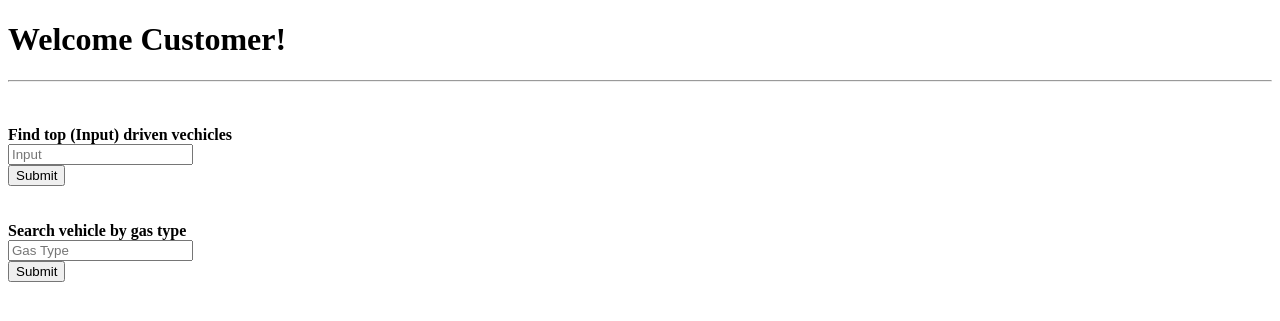
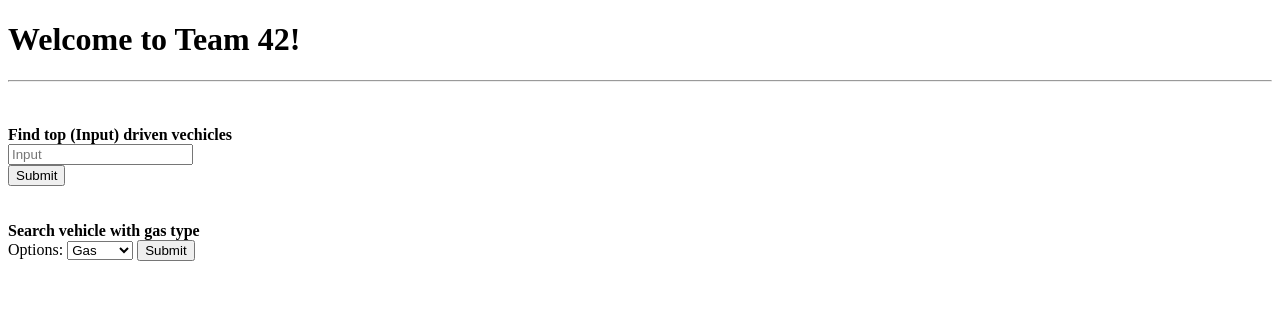
Before and after one commit to clarissaudrey/car-database, a PHP site: page /customer.php in a window 1280 px wide. Shown: the top 321 px of the page. Run offline with PHP 8.4, Linux system fonts and the light colour scheme.

Commit message:
Update customer.php

```diff
--- a/versionMasa/customer.php
+++ b/versionMasa/customer.php
@@ -8,22 +8,27 @@
 	<title></title>
 </head>
 <body>
-	<h1>  Welcome Customer! </h1>
+	<h1> Welcome to Team 42! </h1>
 
 	<hr>
 
 <br> 	</br>
 <b> Find top (Input) driven vechicles</b>
-<form action="topDriven(Extra).php" method="GET">
-	<input type="number" name="field" placeholder="Input"><br>
-	<input type="submit" name="submit">
+<form action="topDriven(Extra).php" method="POST">
+	<input type="number" name="field" placeholder="Input">
+	<br>
+	<button type="submit" name="submit"> Submit </button>
 </form>
 
 <br> 	</br>
-<b> Search vehicle by gas type</b>
-<form action="gasType(Extra).php" method="GET">
-	<input type="text" name="gasType" placeholder="Gas Type"><br>
-	<input type="submit" name="submit">
+<b> Search vehicle with gas type</b>
+<form action="gasType(Extra).php" name='add' method="POST">
+Options: <select name='field'>
+     <option value='Gas' >Gas</option>
+     <option value='Diesel'>Diesel</option>
+     <option value='Electric'>Electric</option>
+     </select>
+<input type='submit' name='submit'/>
 </form>
 
 </body>
```
